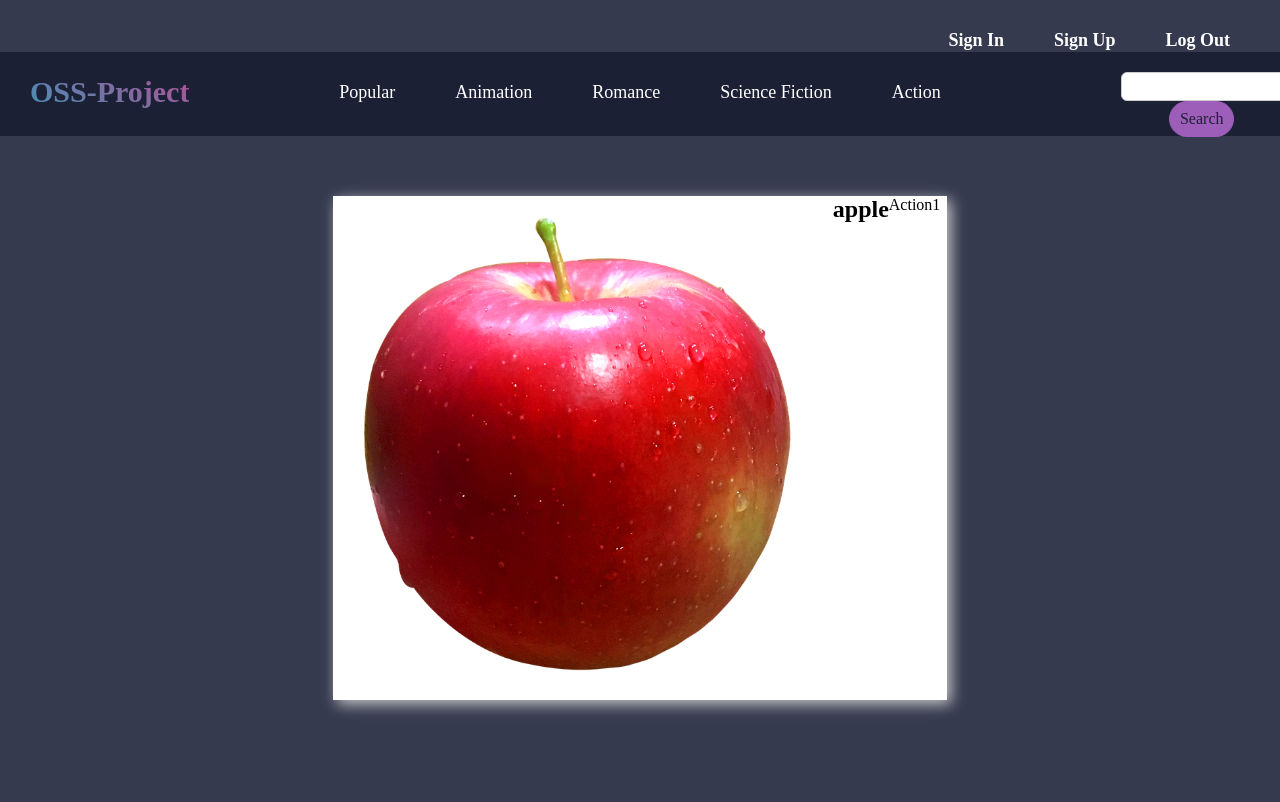
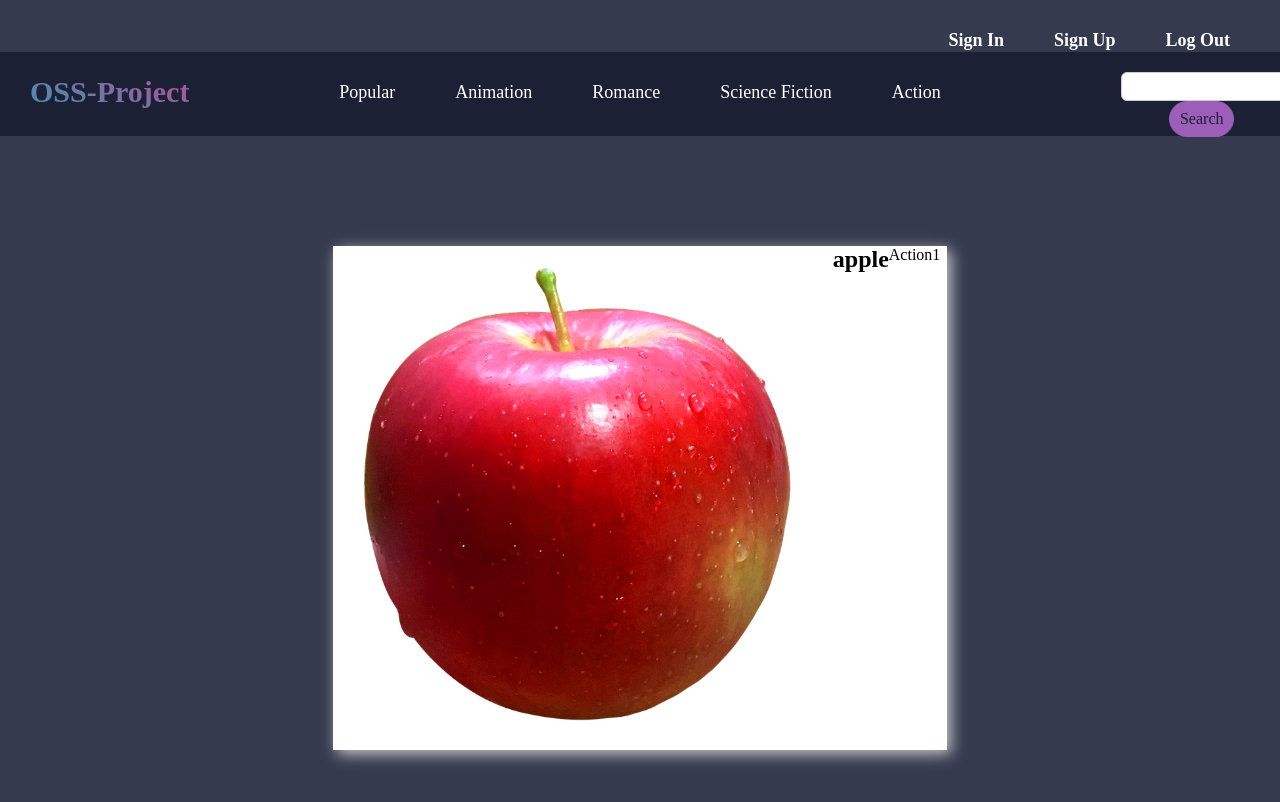
Before and after one commit to khu-open-source/movie-client, a JavaScript app: page /action in a window 1280 px wide. Shown: the top 802 px of the page. Built offline with nearby package versions, Linux system fonts and the light colour scheme.

Commit message:
fix: add ul className #movielist.js

```diff
--- a/src/components/Movies/MovieList.js
+++ b/src/components/Movies/MovieList.js
@@ -1,7 +1,9 @@
+import './movielist.css';
+
 import MovieInfo from './MovieInfo';
 
 const MovieList = (props) => (
-  <ul>
+  <ul className="movie-list">
     {props.movies.map((movie) => (
       <MovieInfo key={movie.id} img={movie.img} title={movie.title} genre={movie.genre} rank={movie.rank} />
     ))}
```
